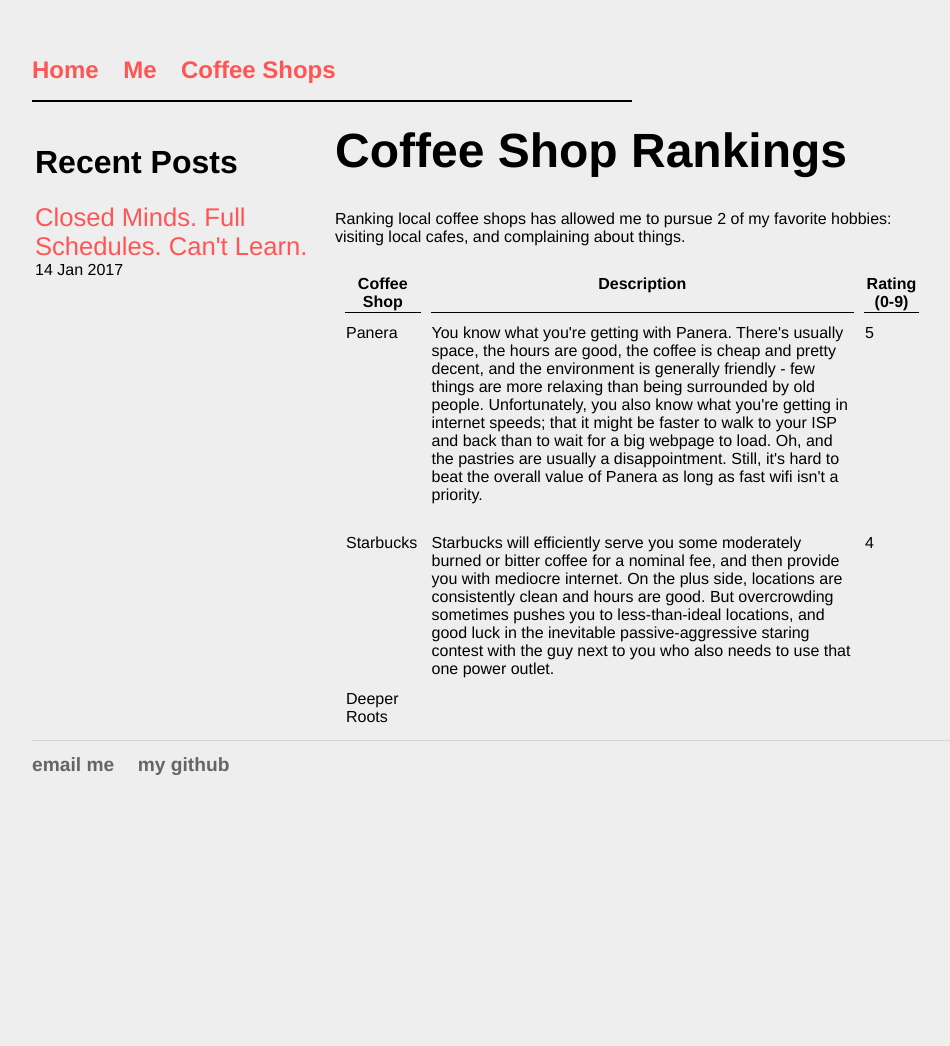
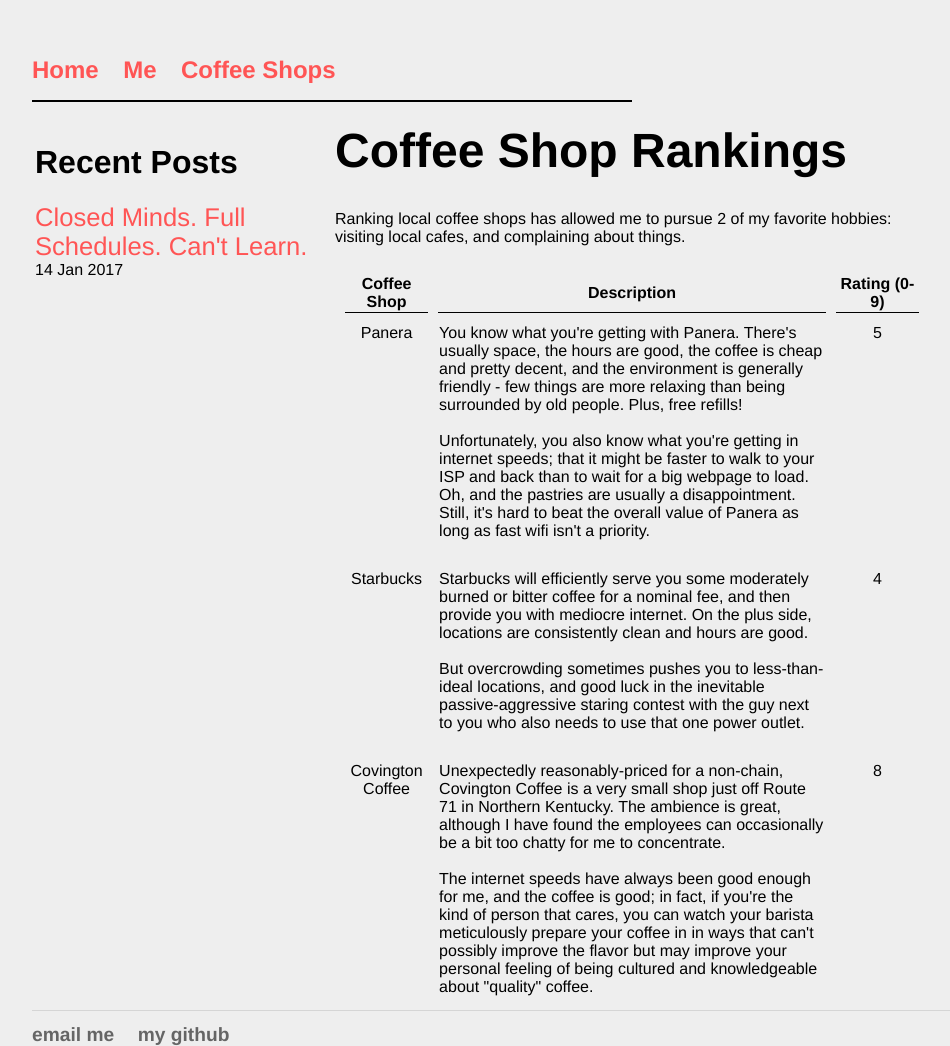
Before and after one commit to eswan18/ethanswan.com, a Jekyll site: the page built from coffee_shops.html, in a window 1280 px wide. Shown: the whole page, without its empty margins (8-958 px from the left). Built offline with Jekyll 4.4.1, drawn with Linux system fonts in a browser that asks for light colours; before the commit the page ends 900 px from its top, so only the background shows below that.

Commit message:
More progress on coffee shop ratings

```diff
--- a/coffee_shops.html
+++ b/coffee_shops.html
@@ -1,6 +1,6 @@
 ---
 layout: default
-title: eswan18 - me
+title: eswan18 - Coffee Shop Rankings
 ---
 <div class="blurb">
 	<h1 class="page_header">Coffee Shop Rankings<br></h1>
@@ -10,24 +10,27 @@
 		<br><br>
 		<table id="coffee_shops_table">
 			<tr>
-				<th>Coffee Shop</th>
-				<th>Description<br><br></th>
-				<th>Rating (0-9)</th>
+				<th width="15%;">Coffee Shop</th>
+				<th>Description<br></th>
+				<th width="15%;">Rating (0-9)</th>
 			</tr>
 			<tr>
 				<td>Panera</td>
-				<td>You know what you're getting with Panera. There's usually space, the hours are good, the coffee is cheap and pretty decent, and the environment is generally friendly - few things are more relaxing than being surrounded by old people.
+				<td>You know what you're getting with Panera. There's usually space, the hours are good, the coffee is cheap and pretty decent, and the environment is generally friendly - few things are more relaxing than being surrounded by old people. Plus, free refills!<br><br>
 				Unfortunately, you also know what you're getting in internet speeds; that it might be faster to walk to your ISP and back than to wait for a big webpage to load. Oh, and the pastries are usually a disappointment. Still, it's hard to beat the overall value of Panera as long as fast wifi isn't a priority.<br><br></td>
 				<td>5</td>
 			</tr>
 			<tr>
 				<td>Starbucks</td>
-				<td>Starbucks will efficiently serve you some moderately burned or bitter coffee for a nominal fee, and then provide you with mediocre internet. On the plus side, locations are consistently clean and hours are good.
-				But overcrowding sometimes pushes you to less-than-ideal locations, and good luck in the inevitable passive-aggressive staring contest with the guy next to you who also needs to use that one power outlet.</td>
+				<td>Starbucks will efficiently serve you some moderately burned or bitter coffee for a nominal fee, and then provide you with mediocre internet. On the plus side, locations are consistently clean and hours are good.<br><br>
+				But overcrowding sometimes pushes you to less-than-ideal locations, and good luck in the inevitable passive-aggressive staring contest with the guy next to you who also needs to use that one power outlet.<br><br></td>
 				<td>4</td>
 			</tr>
 			<tr>
-				<td>Deeper Roots</td>
+				<td>Covington Coffee</td>
+				<td>Unexpectedly reasonably-priced for a non-chain, Covington Coffee is a very small shop just off Route 71 in Northern Kentucky. The ambience is great, although I have found the employees can occasionally be a bit too chatty for me to concentrate.<br><br>
+				The internet speeds have always been good enough for me, and the coffee is good; in fact, if you're the kind of person that cares, you can watch your barista meticulously prepare your coffee in in ways that can't possibly improve the flavor but may improve your personal feeling of being cultured and knowledgeable about "quality" coffee.
+				<td>8</td>
 			</tr>
 		</table>
 	</div>
--- a/css/main.css
+++ b/css/main.css
@@ -112,6 +112,10 @@
 /****************/
 table#coffee_shops_table {
     border-spacing: 10px;
+    text-align: center;
+}
+table#coffee_shops_table td:nth-child(2) {
+    text-align: left;
 }
 th {
     font-style: bold;
--- a/index.html
+++ b/index.html
@@ -1,6 +1,6 @@
 ---
 layout: default
-title: eswan18 - home
+title: eswan18 - Home
 ---
 <div class="blurb">
 
--- a/me.html
+++ b/me.html
@@ -1,6 +1,6 @@
 ---
 layout: default
-title: eswan18 - me
+title: eswan18 - Me
 ---
 <div class="blurb">
 	<h1 class="page_header">About Me<br></h1>
```
